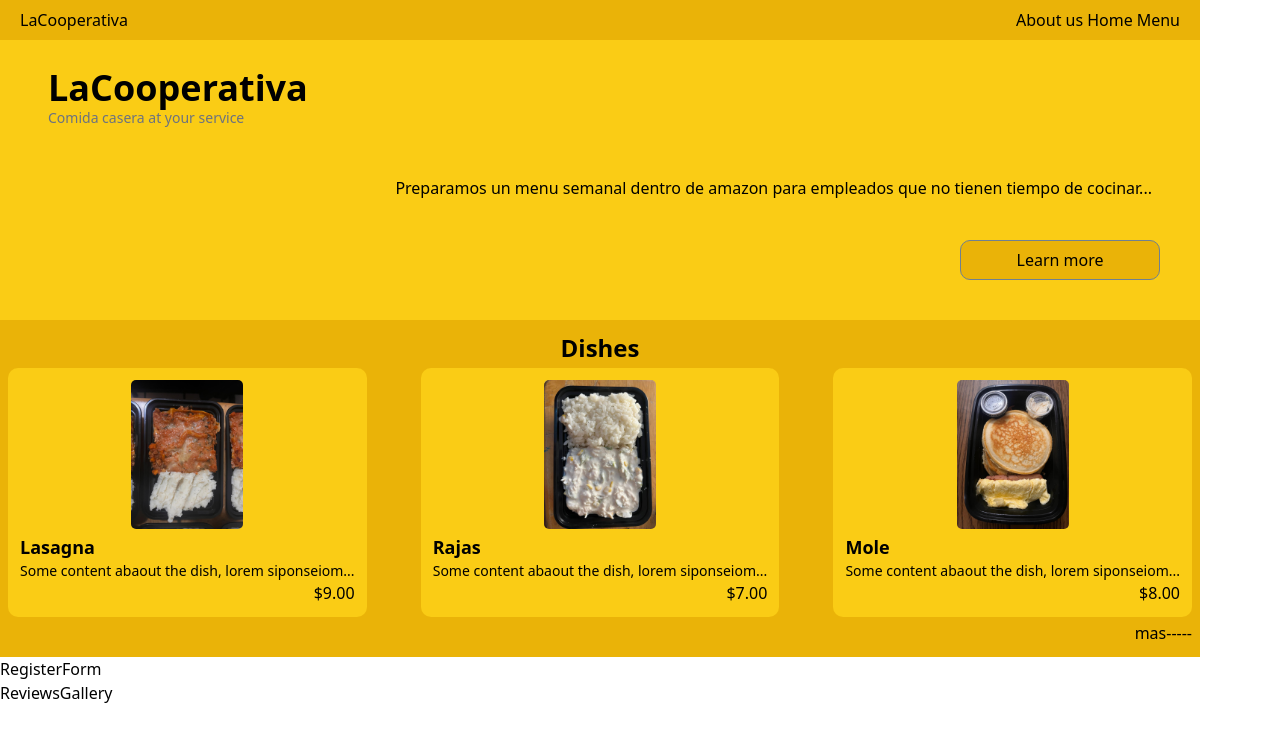
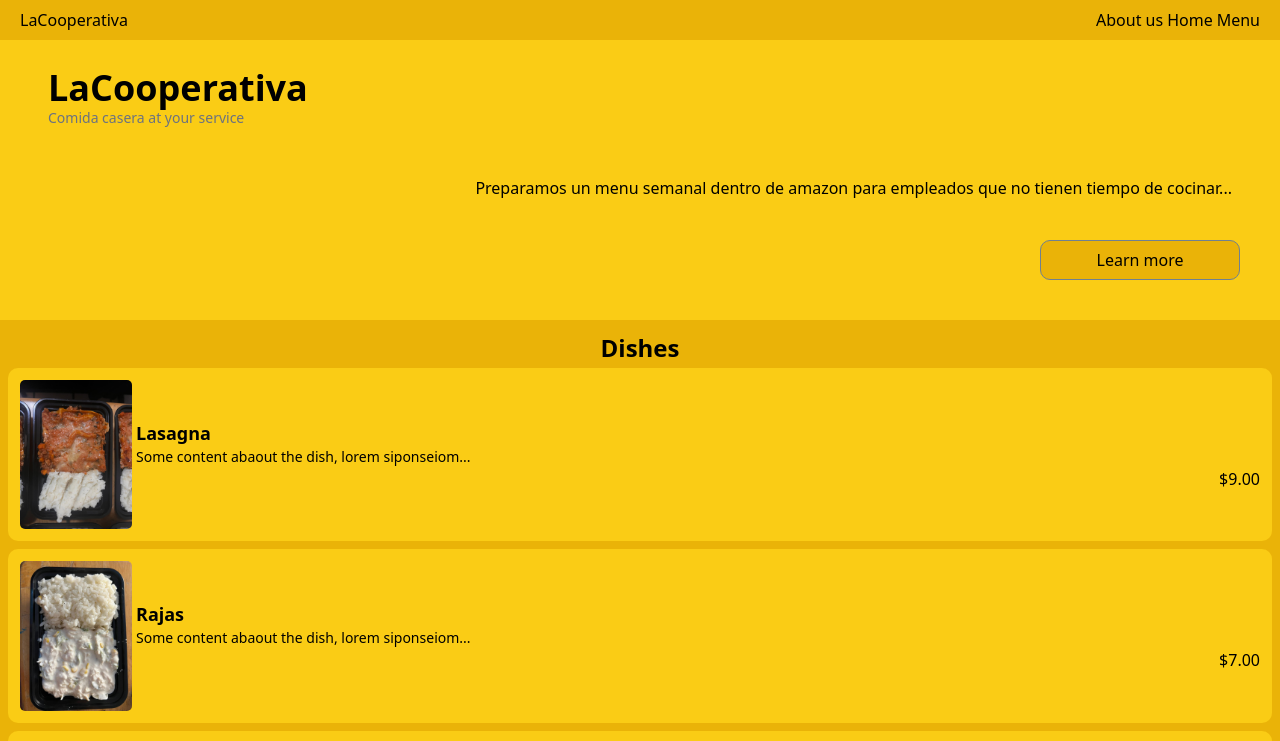
Before and after one commit to Pivanrios/test, a Next.js app: page / in a window 1280 px wide. Shown: the top 741 px of the page. Built offline with nearby package versions, Linux system fonts and the light colour scheme.

Commit message:
fix screen

```diff
--- a/app/globals.css
+++ b/app/globals.css
@@ -2,7 +2,25 @@
 @tailwind components;
 @tailwind utilities;
 
+/*---------------------------ToC--------------------------
+1.- Root
+2.- Nav
+3.- Home
+4.-
+.- Buttons
+.- */
 
+/*1.- Root*/
+.root{
+    width: 100%;
+}*{
+    padding: 0;
+    margin: 0;
+    box-sizing: border-box;
+}body{
+    max-width: 100vw;
+}
+/*-------------------Button*/
 .btn{
     width: 200px;
     height: 40px;
--- a/app/layout.js
+++ b/app/layout.js
@@ -11,8 +11,8 @@
 
 export default function RootLayout({ children }) {
   return (
-    <html lang="en" className="">
-      <body >
+    <html lang="en" className="root">
+      <body className="container flex flex-col">
         <Navbar/>
         <main>{children}</main>
       </body>
--- a/tailwind.config.js
+++ b/tailwind.config.js
@@ -7,9 +7,9 @@
   ],
   theme: {
     screens:{
-     sm: "360px",
-     md: "860px",
-     lg:"1200px"
+     sm: "360",
+     md: "860",
+     lg:"1200"
     },
     extend: {
 
```
